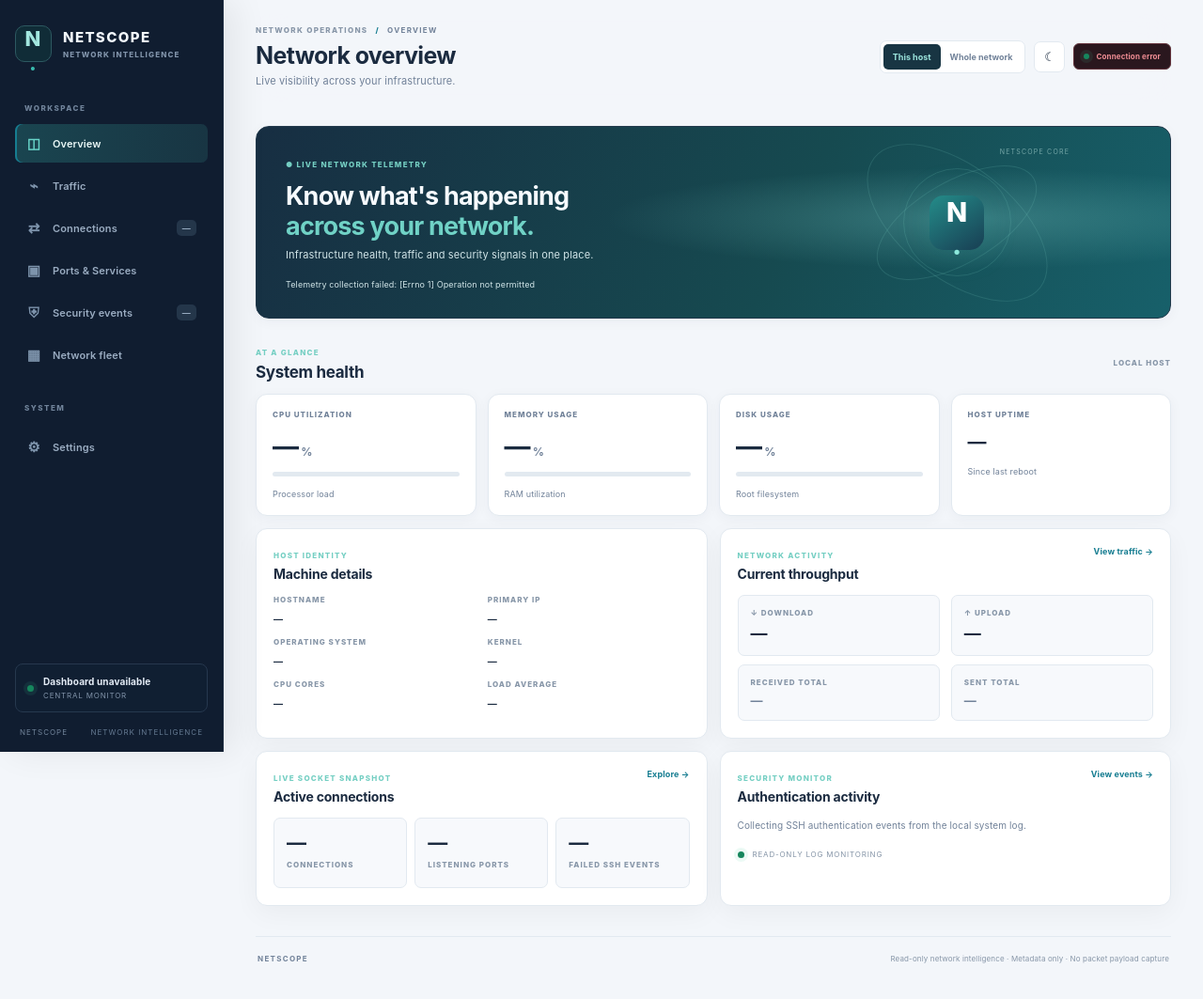
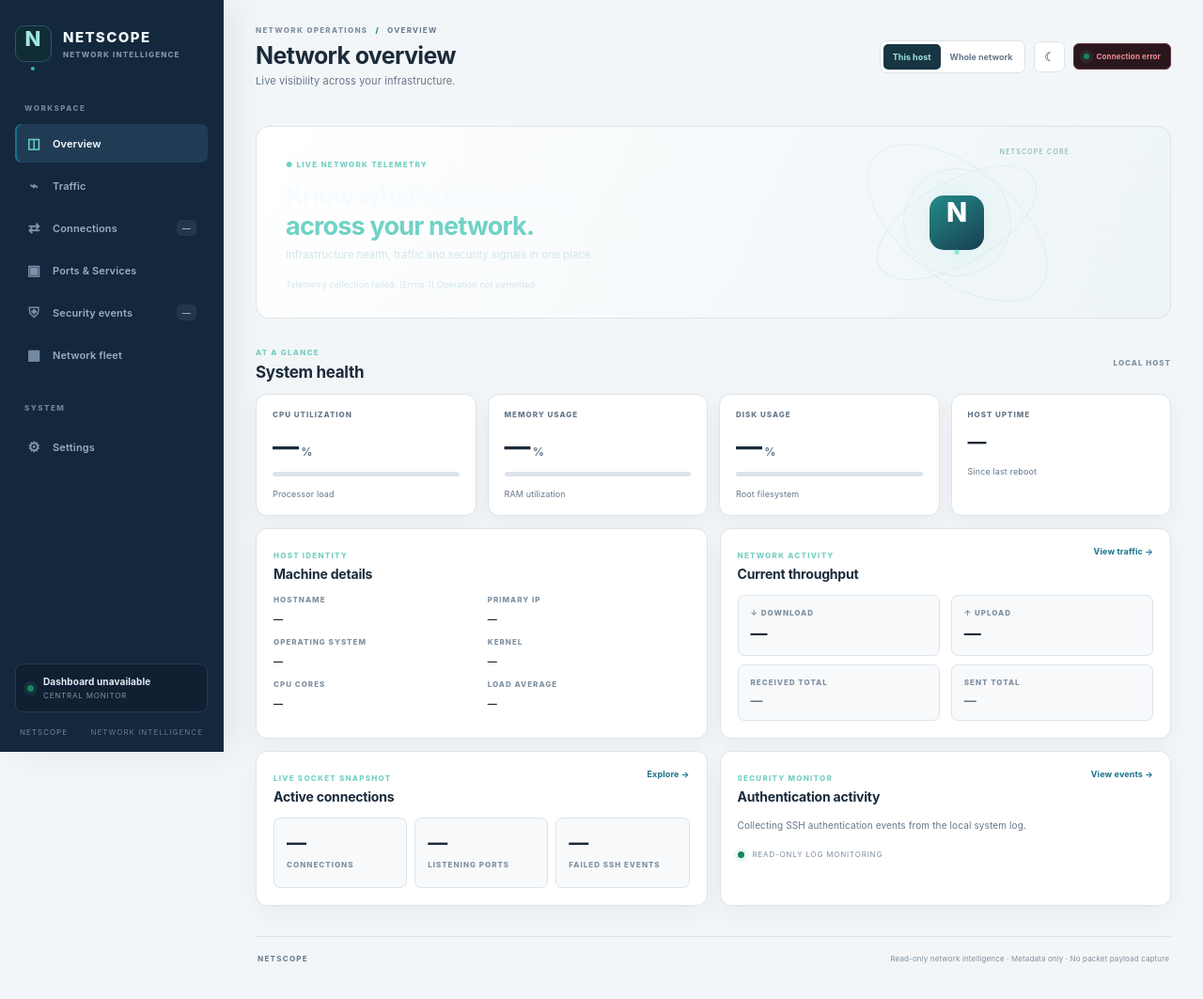
Before and after one commit to IcerXYZ/Netscope, a Flask app: page / in a window 1280 px wide. Shown: the whole page at 94% size. Run offline with Flask 3, Linux system fonts and the light colour scheme.

Commit message:
Refresh dashboard with corporate light theme

```diff
--- a/static/app.css
+++ b/static/app.css
@@ -90,3 +90,17 @@ kbd{display:inline-grid;place-items:center;min-width:27px;height:27px;padding:0
 
 /* Onboarding command examples */
 .onboarding-step code{display:inline-block;max-width:100%;margin:5px 0;padding:5px 7px;border:1px solid var(--line);border-radius:6px;background:var(--bg);color:var(--accent);font:600 10px ui-monospace,SFMono-Regular,Consolas,monospace;overflow-wrap:anywhere;white-space:normal}
+
+
+/* Corporate dashboard palette and calmer surfaces */
+:root{color-scheme:light}
+body[data-theme=light]{--bg:#f3f6f8;--sidebar:#14283d;--surface:#fff;--surface2:#f7f9fb;--line:#dce4eb;--text:#1b2b3b;--muted:#64778a;--dim:#7f90a0;--accent:#18728a;--blue:#2d6f9f;--orange:#bd7c35;--shadow:0 8px 24px #17324b0c}
+body[data-theme=light] .welcome{background:linear-gradient(115deg,#fff 0%,#edf4f7 100%);border:1px solid var(--line);box-shadow:none}
+body[data-theme=light] .panel,body[data-theme=light] .stat,body[data-theme=light] .node-card{box-shadow:var(--shadow);border-color:var(--line)}
+body[data-theme=light] .sidebar{background:#14283d}
+body[data-theme=light] .nav.active{background:#203c55;color:#fff}
+body[data-theme=light] .nav:hover{background:#1b344b}
+.traffic-select-label{display:grid;gap:6px;color:var(--muted);font-size:11px;font-weight:700;letter-spacing:.06em;text-transform:uppercase;min-width:190px}
+.traffic-select-label select{font:inherit;letter-spacing:normal;text-transform:none;color:var(--text);background:var(--surface2);border:1px solid var(--line);border-radius:8px;padding:10px 34px 10px 12px;min-height:40px}
+.good-cell{color:var(--green);font-weight:700}.bad-cell{color:var(--red);font-weight:700}
+@media(max-width:640px){.traffic-select-label{width:100%;min-width:0}.traffic-fleet-panel .panel-head{align-items:stretch;flex-direction:column}}
```
